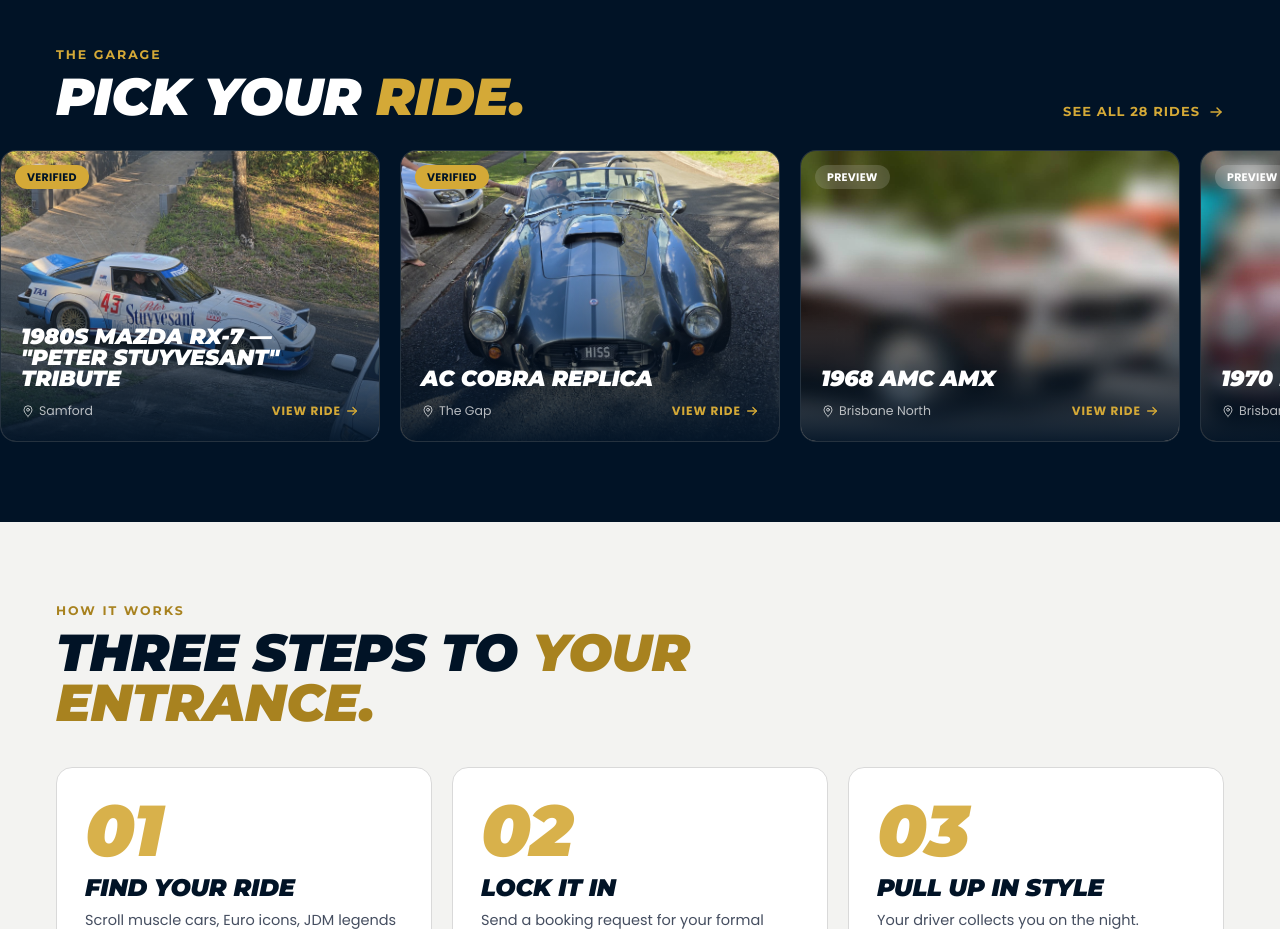
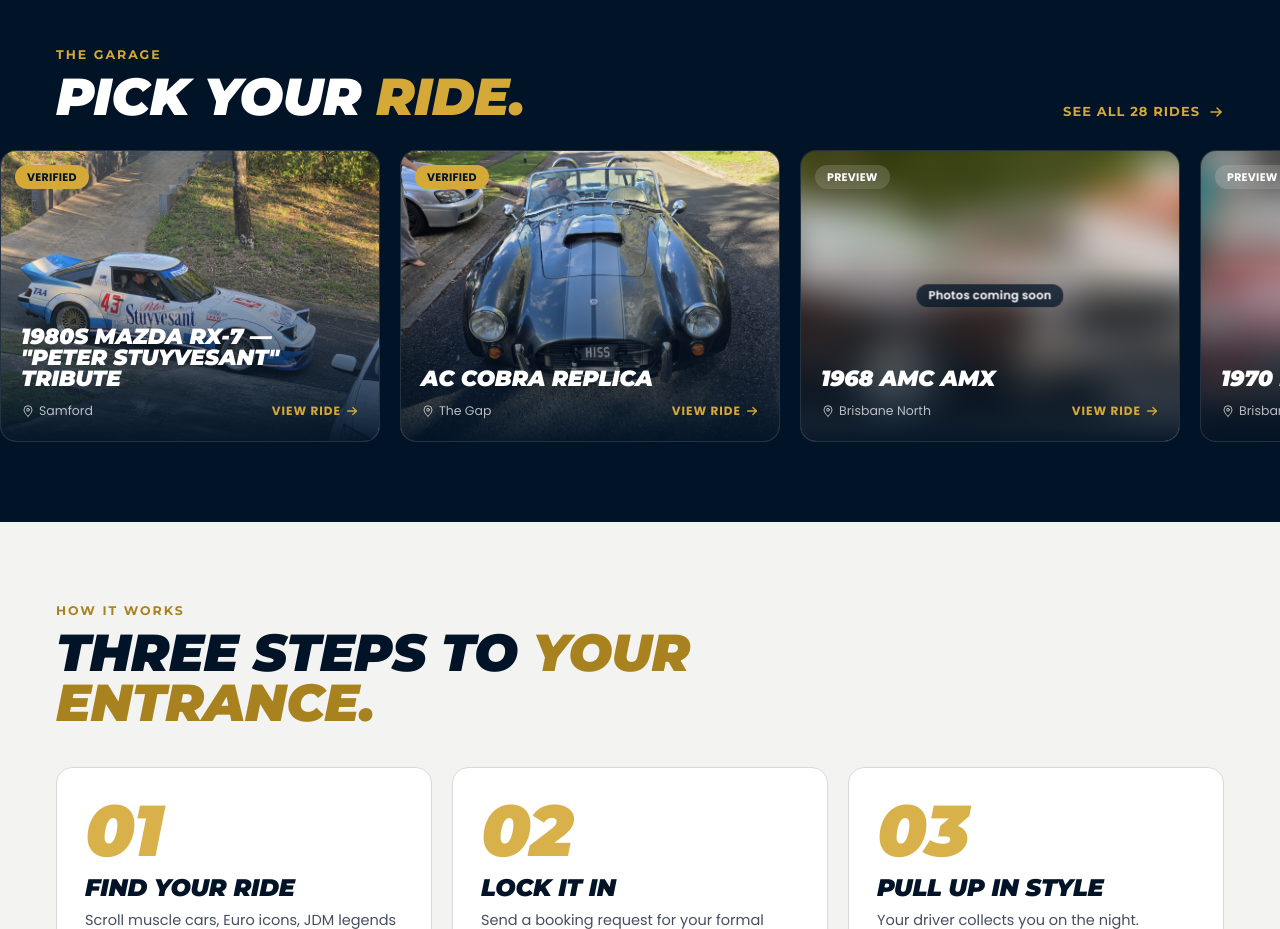
Before and after one commit to thedanielwest-crypto/formal-fleet, a Next.js app: page / in a window 1280 px wide. Shown: the part 1060-1989 px from the top of the page. Built offline with nearby package versions, Linux system fonts and the light colour scheme; no server answers.

Commit message:
Add files via upload

```diff
--- a/app/globals.css
+++ b/app/globals.css
@@ -229,3 +229,25 @@ body {
 }
 .ff-dark select option { background: #0a1d33; color: #fff; }
 .ff-dark input::placeholder { color: rgba(255, 255, 255, 0.4); }
+
+/* ---------------- Unconfirmed car photos ----------------
+   Blurred until the owner confirms their listing (lib/photoPrivacy.ts). */
+.photo-blur {
+  filter: blur(14px) saturate(1.05);
+  transform: scale(1.15) !important;
+}
+.photo-soon {
+  position: absolute;
+  left: 50%;
+  top: 50%;
+  transform: translate(-50%, -50%);
+  white-space: nowrap;
+  padding: 6px 12px;
+  border-radius: 999px;
+  background: rgba(1, 19, 38, 0.72);
+  color: #fff;
+  font: 600 11.5px/1 "Poppins", sans-serif;
+  letter-spacing: 0.02em;
+  backdrop-filter: blur(4px);
+  pointer-events: none;
+}
--- a/app/page.tsx
+++ b/app/page.tsx
@@ -1,4 +1,5 @@
 import Link from "next/link";
+import { isPhotoBlurred } from "@/lib/photoPrivacy";
 import type { Metadata } from "next";
 import Header from "@/components/Header";
 import Footer from "@/components/Footer";
@@ -179,10 +180,11 @@ export default function HomePage() {
                 <img
                   src={car.heroImage}
                   alt={car.title}
-                  className="w-full h-full object-cover transition-transform duration-500 group-hover:scale-105"
+                  className={`w-full h-full object-cover transition-transform duration-500 group-hover:scale-105 ${isPhotoBlurred(car.slug) ? "photo-blur" : ""}`}
                   loading="lazy"
                 />
                 <div className="absolute inset-0 bg-[linear-gradient(180deg,rgba(1,19,38,0)_40%,rgba(1,19,38,0.95)_100%)]" />
+                {isPhotoBlurred(car.slug) && <span className="photo-soon">Photos coming soon</span>}
                 <span
                   className={`absolute top-3.5 left-3.5 rounded-full px-3 py-1 text-[11px] font-bold uppercase tracking-wide ${
                     car.badge === "pending"
```
